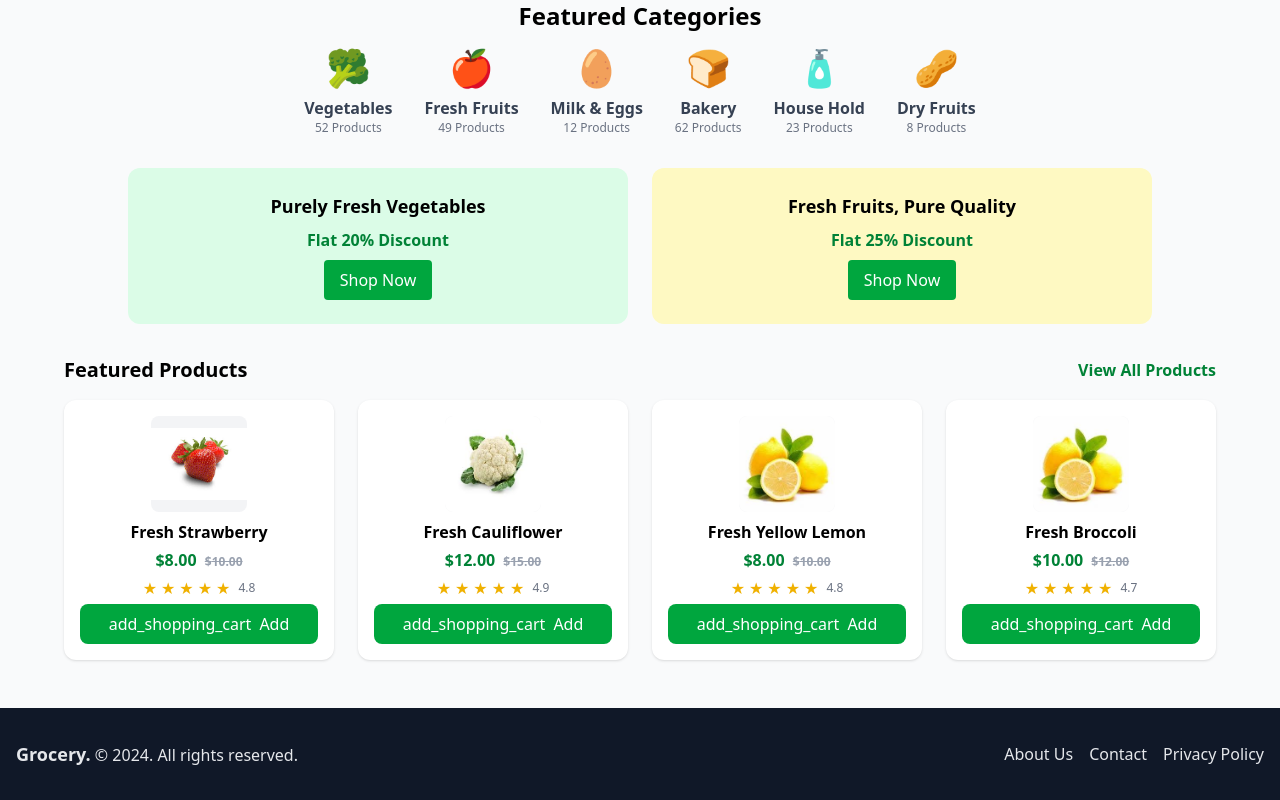
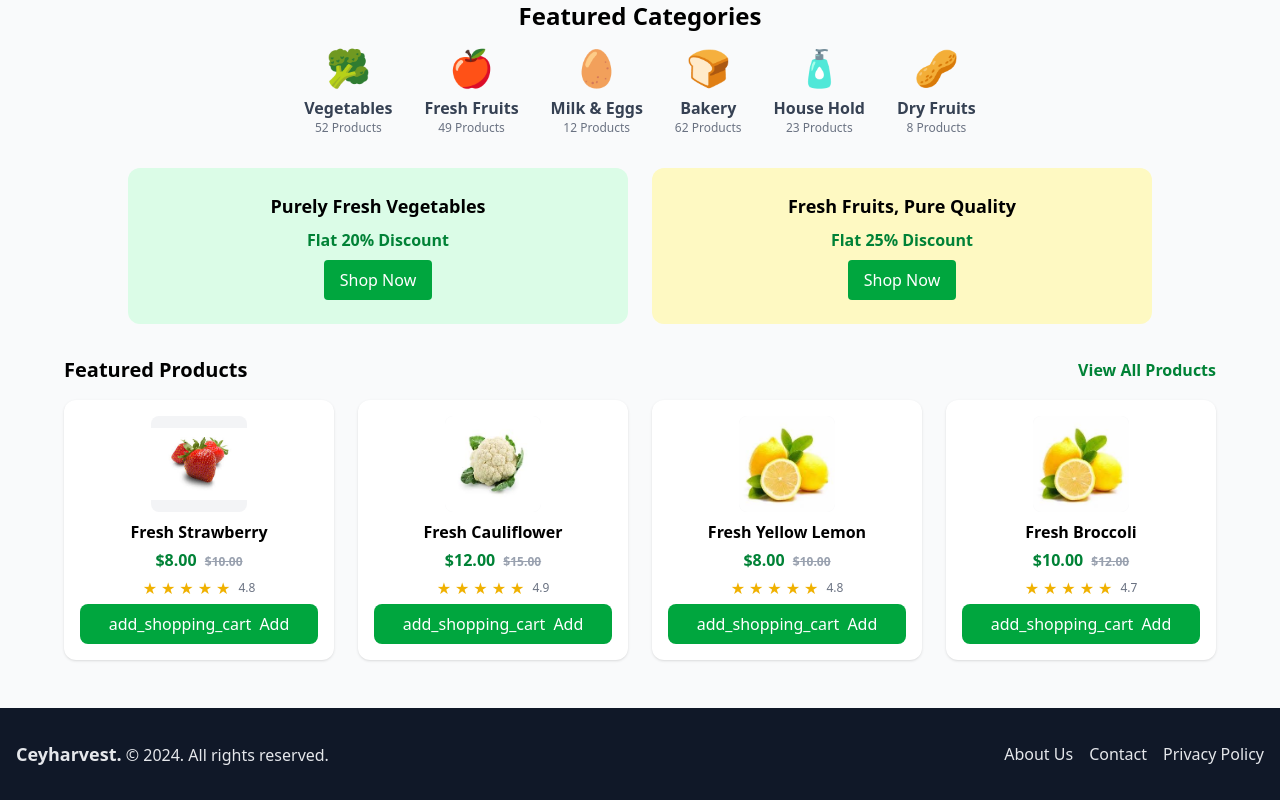
Before and after one commit to damithch/CeyHarvest, a React (Vite) app in the folder frontend/: page / in a window 1280 px wide. Shown: the part 496-1296 px from the top of the page. Built offline with nearby package versions, Linux system fonts and the light colour scheme.

Commit message:
update marketplace

```diff
--- a/frontend/src/components/common/Welcome.jsx
+++ b/frontend/src/components/common/Welcome.jsx
@@ -116,7 +116,7 @@ const Welcome = () => (
     <footer className="bg-gray-900 text-gray-200 py-8 mt-8">
       <div className="max-w-7xl mx-auto flex flex-col md:flex-row justify-between items-center px-4">
         <div className="mb-4 md:mb-0">
-          <span className="font-bold text-lg">Grocery.</span> &copy; 2024. All rights reserved.
+          <span className="font-bold text-lg">Ceyharvest.</span> &copy; 2024. All rights reserved.
         </div>
         <div className="flex space-x-4">
           <a href="#" className="hover:text-green-400">About Us</a>
--- a/frontend/src/components/marketplace/Marketplace.jsx
+++ b/frontend/src/components/marketplace/Marketplace.jsx
@@ -139,7 +139,7 @@ const StaticMarketplace = () => (
     <footer className="bg-gray-900 text-gray-200 py-8 mt-8">
       <div className="max-w-7xl mx-auto flex flex-col md:flex-row justify-between items-center px-4">
         <div className="mb-4 md:mb-0">
-          <span className="font-bold text-lg">Flipmart</span> &copy; 2024. All rights reserved.
+          <span className="font-bold text-lg">Ceyharvest</span> &copy; 2024. All rights reserved.
         </div>
         <div className="flex space-x-4">
           <a href="#" className="hover:text-green-400">About Us</a>
```
